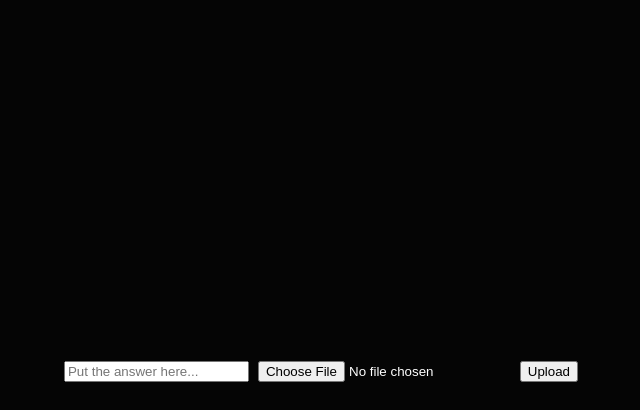
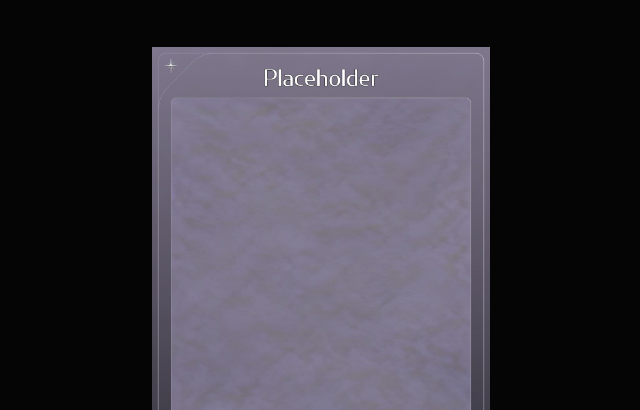
Before and after one commit to booski/guess, a plain HTML site: page static/upload.html in a window 1280 px wide. Shown: the top 410 px of the page, without its empty margins (319-959 px from the left). Drawn offline with Linux system fonts and the light colour scheme.

Commit message:
Added a placeholder on the upload page

```diff
--- a/static/upload.html
+++ b/static/upload.html
@@ -37,7 +37,7 @@
     </script>
   </head>
   <body>
-    <img id="output" />
+    <img id="output" src="placeholder.jpg"/>
     <form enctype="multipart/form-data"
           method="post"
           action="/app/upload">
```
Also changed, not shown: static/placeholder.jpg (added).
